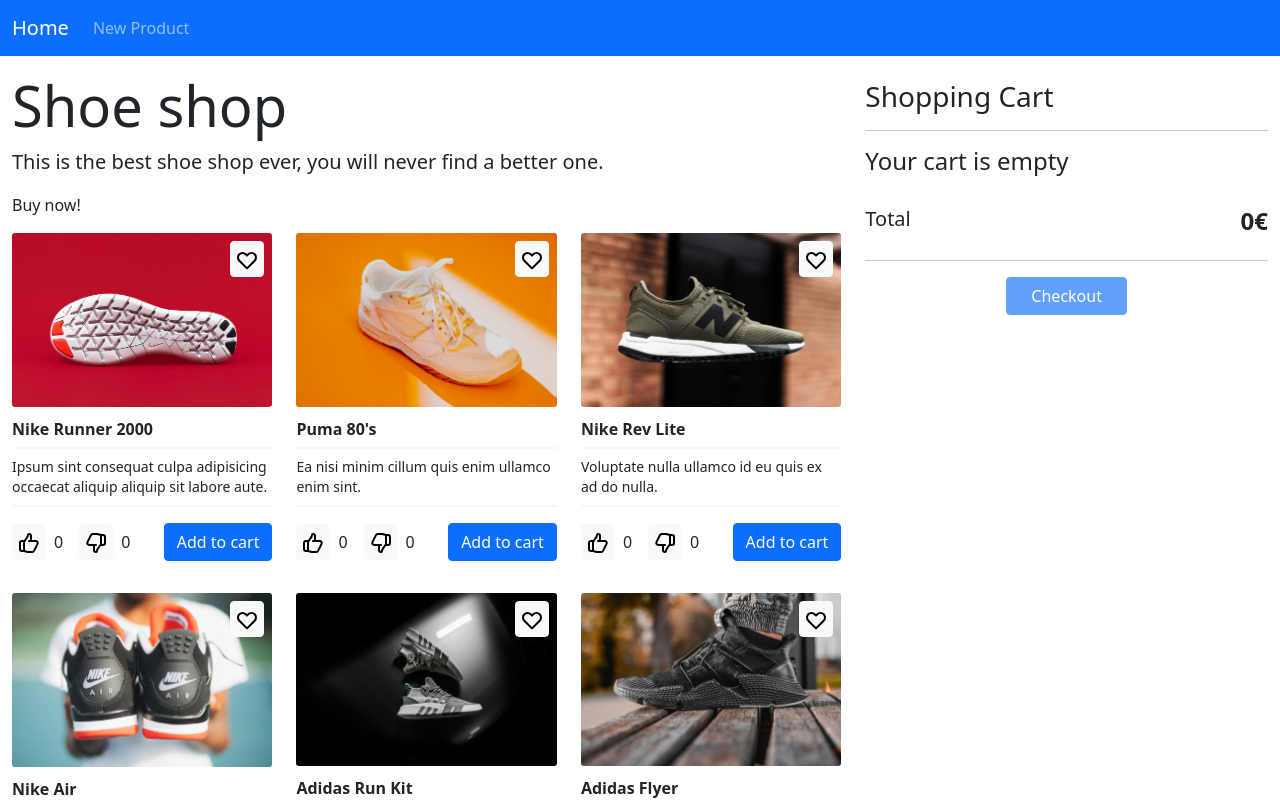
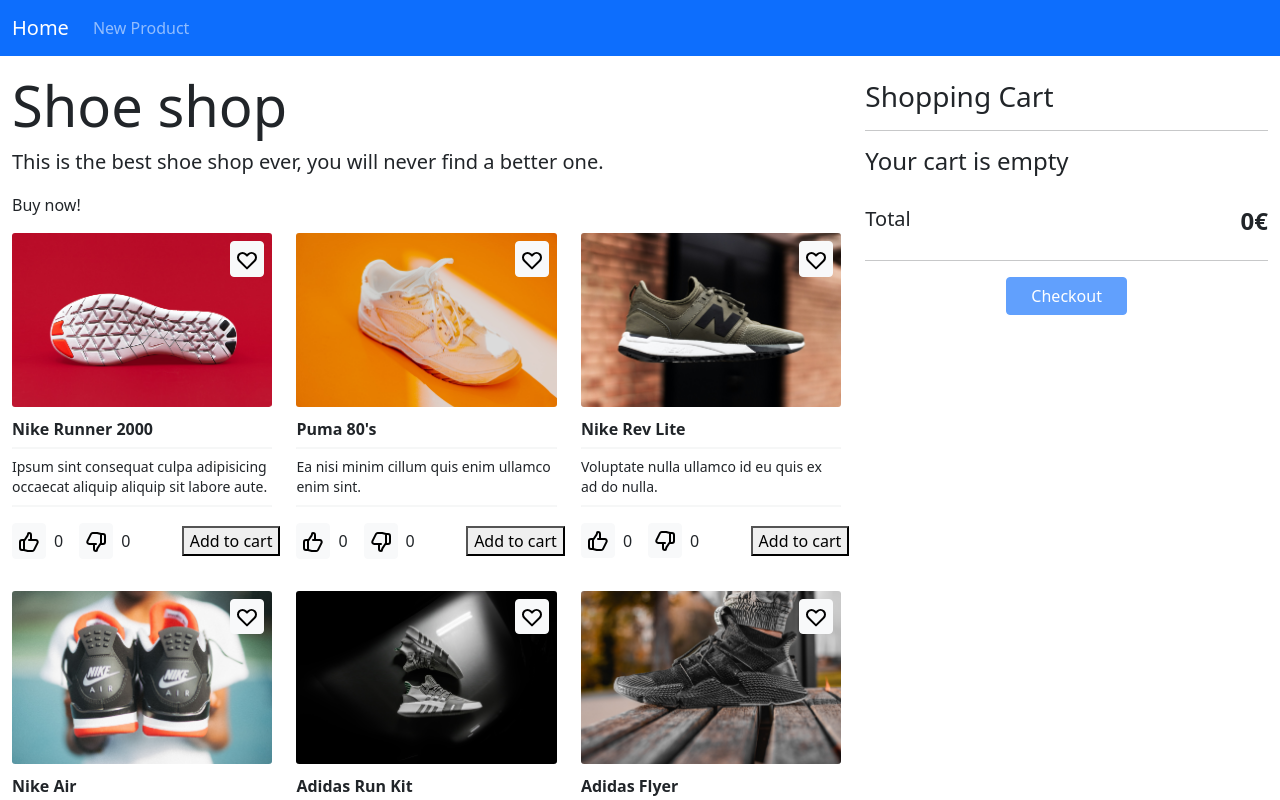
Before and after one commit to assembler-institute/react-shopping-cart-context, a React (Create React App) app: page / in a window 1280 px wide. Shown: the top 800 px of the page. Built offline with nearby package versions, Linux system fonts and the light colour scheme.

Commit message:
Fixed 'add to cart' icon

```diff
--- a/src/components/ItemCard/ItemCard.js
+++ b/src/components/ItemCard/ItemCard.js
@@ -1,4 +1,6 @@
 import React from "react";
+
+import { makeStyles } from "@material-ui/core/styles";
 
 import FavoriteIconButton from "../FavoriteIconButton";
 import IconButton from "../IconButton";
@@ -26,6 +28,12 @@ function getPopularityClasses(
   return prevClasses;
 }
 
+const useStyles = makeStyles((theme) => ({
+  padding: {
+    margin: theme.spacing(-1),
+  },
+}));
+
 function ItemCard({
   id,
   img,
@@ -39,6 +47,7 @@ function ItemCard({
   handleSetFavorite,
   handleAddToCart,
 }) {
+  const classes = useStyles();
   function onDownVote() {
     handleDownVote(id);
   }
@@ -101,7 +110,9 @@ function ItemCard({
           </div>
         </div>
         <div className="ItemCard__icon-row">
-          <Button onClick={onAddToCart}>Add to cart</Button>
+          <Button onClick={onAddToCart} className={classes.padding}>
+            Add to cart
+          </Button>
         </div>
       </footer>
     </article>
```
